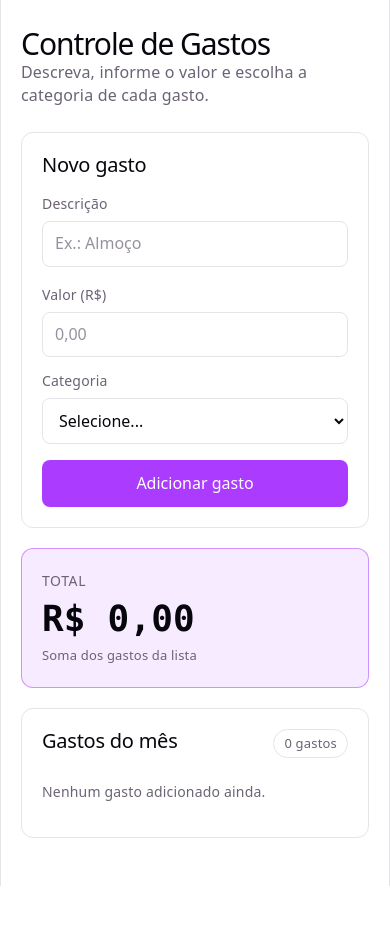
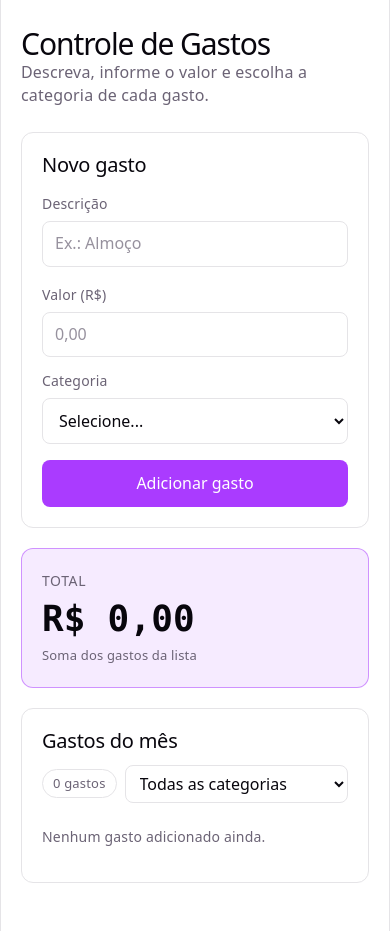
Before and after one commit to CatarinaGimenes/controle-gastos-aula-frontend, a React (Vite) app: page / in a window 390 px wide. Before the commit the page ends 886 px from the top, so only its background shows below. Built offline with nearby package versions, Linux system fonts and the light colour scheme.

Commit message:
Prompt 4

```diff
--- a/src/App.css
+++ b/src/App.css
@@ -79,7 +79,8 @@
 }
 
 .campo input,
-.campo select {
+.campo select,
+.lista-filtro {
   font: inherit;
   color: var(--text-h);
   background: var(--bg);
@@ -97,7 +98,8 @@
 }
 
 .campo input:focus-visible,
-.campo select:focus-visible {
+.campo select:focus-visible,
+.lista-filtro:focus-visible {
   outline: 2px solid var(--accent);
   outline-offset: 1px;
   border-color: var(--accent);
@@ -143,11 +145,40 @@
   align-items: baseline;
   justify-content: space-between;
   gap: 12px;
+  flex-wrap: wrap;
   margin-bottom: 8px;
 }
 
 .lista-cabecalho h2 {
   margin-bottom: 0;
+}
+
+/* Contador + filtro: canto superior direito do card */
+.lista-cabecalho-acoes {
+  display: flex;
+  align-items: center;
+  gap: 8px;
+  flex-wrap: wrap;
+  margin-left: auto;
+}
+
+/* Mesmo visual dos campos do formulário, só que compacto */
+.lista-cabecalho-acoes .lista-filtro {
+  width: auto;
+  max-width: 200px;
+  padding: 6px 10px;
+  cursor: pointer;
+}
+
+@media (max-width: 480px) {
+  .lista-cabecalho-acoes {
+    width: 100%;
+  }
+
+  .lista-cabecalho-acoes .lista-filtro {
+    flex: 1;
+    max-width: none;
+  }
 }
 
 .lista-dica {
--- a/src/App.jsx
+++ b/src/App.jsx
@@ -9,6 +9,9 @@ function App() {
   // Lista de gastos: começa vazia e cresce a cada "Adicionar gasto".
   const [gastos, setGastos] = useState([])
 
+  // Filtro por categoria: '' significa "Todas as categorias".
+  const [filtro, setFiltro] = useState('')
+
   // Contador de ids: o App é quem identifica cada gasto, garantindo
   // que dois gastos nunca fiquem com o mesmo id.
   const proximoId = useRef(1)
@@ -18,6 +21,8 @@ function App() {
     const id = proximoId.current
     proximoId.current += 1
     setGastos((lista) => [...lista, { id, ...dadosGasto }])
+    // Limpa o filtro para o gasto novo sempre aparecer na lista.
+    setFiltro('')
   }
 
   // Remove o gasto que tem o id passado; os demais ficam na lista.
@@ -25,8 +30,12 @@ function App() {
     setGastos((lista) => lista.filter((gasto) => gasto.id !== id))
   }
 
-  // Total derivado do estado: muda sozinho a cada gasto adicionado.
-  const total = somarGastos(gastos)
+  // Lista derivada do estado: só os gastos da categoria selecionada.
+  const gastosVisiveis =
+    filtro === '' ? gastos : gastos.filter((gasto) => gasto.categoria === filtro)
+
+  // Total derivado do estado: soma o que está visível na lista.
+  const total = somarGastos(gastosVisiveis)
 
   return (
     <div className="pagina">
@@ -41,7 +50,13 @@ function App() {
           <TotalGastos valorTotal={total} />
         </div>
 
-        <ListaGastos gastos={gastos} onRemover={removerGasto} />
+        <ListaGastos
+          gastos={gastos}
+          gastosVisiveis={gastosVisiveis}
+          filtro={filtro}
+          onTrocarFiltro={setFiltro}
+          onRemover={removerGasto}
+        />
       </main>
     </div>
   )
--- /dev/null
+++ b/src/categorias.js
@@ -0,0 +1,3 @@
+// Categorias disponíveis no cadastro de gastos (fixas, definidas pela aula).
+// Usadas pelo formulário e pelo filtro da lista.
+export const categorias = ['Alimentação', 'Transporte', 'Lazer', 'Outros']
--- a/src/components/FormularioGasto.jsx
+++ b/src/components/FormularioGasto.jsx
@@ -1,7 +1,5 @@
 import { useState } from 'react'
-
-// Categorias disponíveis no select (fixas, definidas pela aula).
-const categorias = ['Alimentação', 'Transporte', 'Lazer', 'Outros']
+import { categorias } from '../categorias.js'
 
 // Formulário de cadastro: valida os campos e devolve o gasto pronto
 // para o App adicionar na lista (Missão 1).
--- a/src/components/ListaGastos.jsx
+++ b/src/components/ListaGastos.jsx
@@ -1,22 +1,49 @@
 import { formatarReal } from '../formatadores.js'
+import { categorias } from '../categorias.js'
 
-// Lista de gastos: recebe os dados por propriedade (props),
-// que agora vêm do estado do App e crescem a cada gasto adicionado.
-function ListaGastos({ gastos, onRemover }) {
+// Lista de gastos: recebe a lista completa (para o contador), a lista
+// já filtrada, o filtro atual e os callbacks do App.
+function ListaGastos({ gastos, gastosVisiveis, filtro, onTrocarFiltro, onRemover }) {
+  // Contador: com filtro ativo mostra "2 de 5 gastos".
+  const totalGastos = gastos.length
+  const textoContador =
+    filtro === ''
+      ? `${totalGastos} ${totalGastos === 1 ? 'gasto' : 'gastos'}`
+      : `${gastosVisiveis.length} de ${totalGastos} ${
+          totalGastos === 1 ? 'gasto' : 'gastos'
+        }`
+
   return (
     <section className="cartao">
       <div className="lista-cabecalho">
         <h2>Gastos do mês</h2>
-        <span className="lista-dica">
-          {gastos.length} {gastos.length === 1 ? 'gasto' : 'gastos'}
-        </span>
+
+        <div className="lista-cabecalho-acoes">
+          <span className="lista-dica">{textoContador}</span>
+
+          <select
+            className="lista-filtro"
+            value={filtro}
+            aria-label="Filtrar por categoria"
+            onChange={(evento) => onTrocarFiltro(evento.target.value)}
+          >
+            <option value="">Todas as categorias</option>
+            {categorias.map((categoria) => (
+              <option key={categoria} value={categoria}>
+                {categoria}
+              </option>
+            ))}
+          </select>
+        </div>
       </div>
 
       {gastos.length === 0 ? (
         <p className="lista-vazia">Nenhum gasto adicionado ainda.</p>
+      ) : gastosVisiveis.length === 0 ? (
+        <p className="lista-vazia">Nenhum gasto nessa categoria.</p>
       ) : (
         <ul className="lista">
-          {gastos.map((gasto) => (
+          {gastosVisiveis.map((gasto) => (
             <li key={gasto.id} className="item">
               <div className="item-info">
                 <span className="item-descricao">{gasto.descricao}</span>
```
Also changed, not shown: 1 other file (tests, documents, lock files or other folders).
